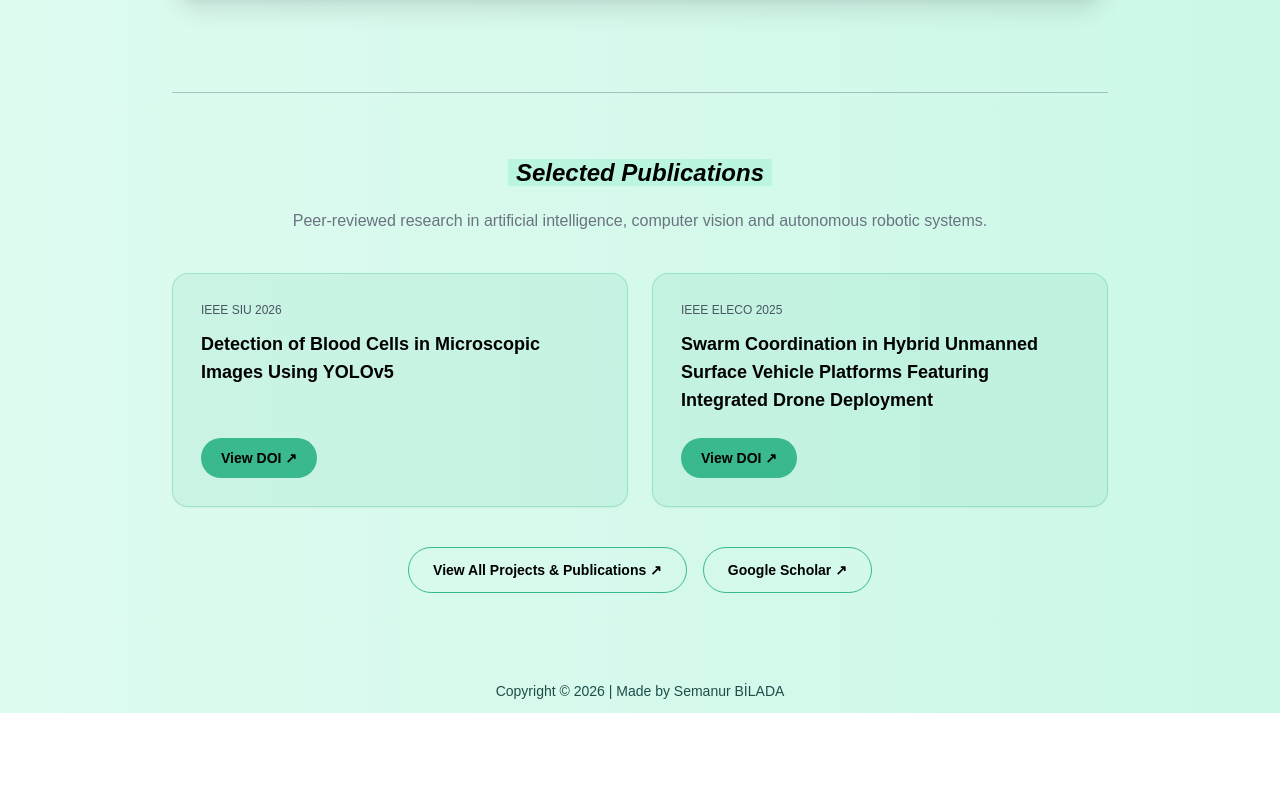
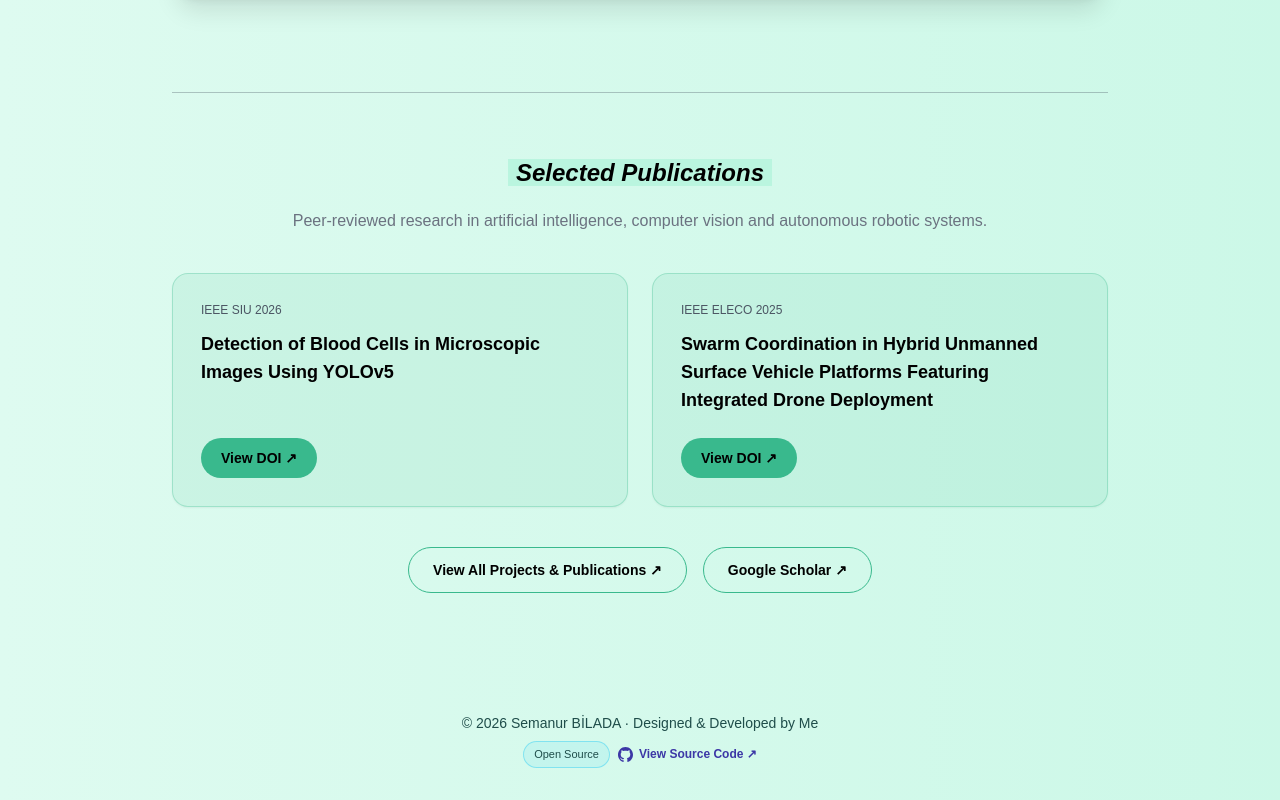
Before and after one commit to semanurbilada/portfolio-website, a React (Create React App) app: page / in a window 1280 px wide. Shown: the part 1922-2722 px from the top of the page. Before the commit the page ends 2635 px from the top, so only its background shows below. Built offline with nearby package versions, Linux system fonts and the light colour scheme.

Commit message:
Update Footer in App for open source link & design details

```diff
--- a/src/App.tsx
+++ b/src/App.tsx
@@ -80,10 +80,53 @@ function App() {
           </div>
         </div>
 
-        <footer className="text-center w-full">
-          <ul className="text-sm text-greenery-900 md:-m-8 m-4">
-            <li>Copyright © 2026 | Made by Semanur BİLADA</li>
-          </ul>
+        {/* Footer */}
+        <footer className="w-full text-center pb-5 md:pb-8">
+          <div className="flex flex-col items-center justify-center gap-2">
+            {/* Copyright */}
+            <p className="text-xs md:text-sm text-greenery-900">
+              © 2026 Semanur BİLADA · Designed & Developed by Me
+            </p>
+
+            {/* Open Source Repository */}
+            <div className="flex items-center justify-center gap-2">
+              <span
+                className="
+                  inline-flex items-center
+                  px-2.5 py-1
+                  rounded-full
+                  bg-accent-cyan/10
+                  border border-accent-cyan/40
+                  text-[11px] font-medium
+                  text-greenery-900
+                "
+              >
+                Open Source
+              </span>
+
+              <a
+                href="https://github.com/semanurbilada/portfolio-website"
+                target="_blank"
+                rel="noopener noreferrer"
+                aria-label="View this website's source code on GitHub"
+                className="
+                  inline-flex items-center gap-1.5
+                  text-xs font-semibold
+                  text-accent-purple
+                  transition-all duration-300
+                  hover:text-accent-blue
+                  hover:-translate-y-0.5
+                "
+              >
+                <Icons
+                  iconName="github"
+                  size="15px"
+                  className="text-current"
+                />
+                View Source Code ↗
+              </a>
+            </div>
+          </div>
         </footer>
       </div>
     </div>
```
